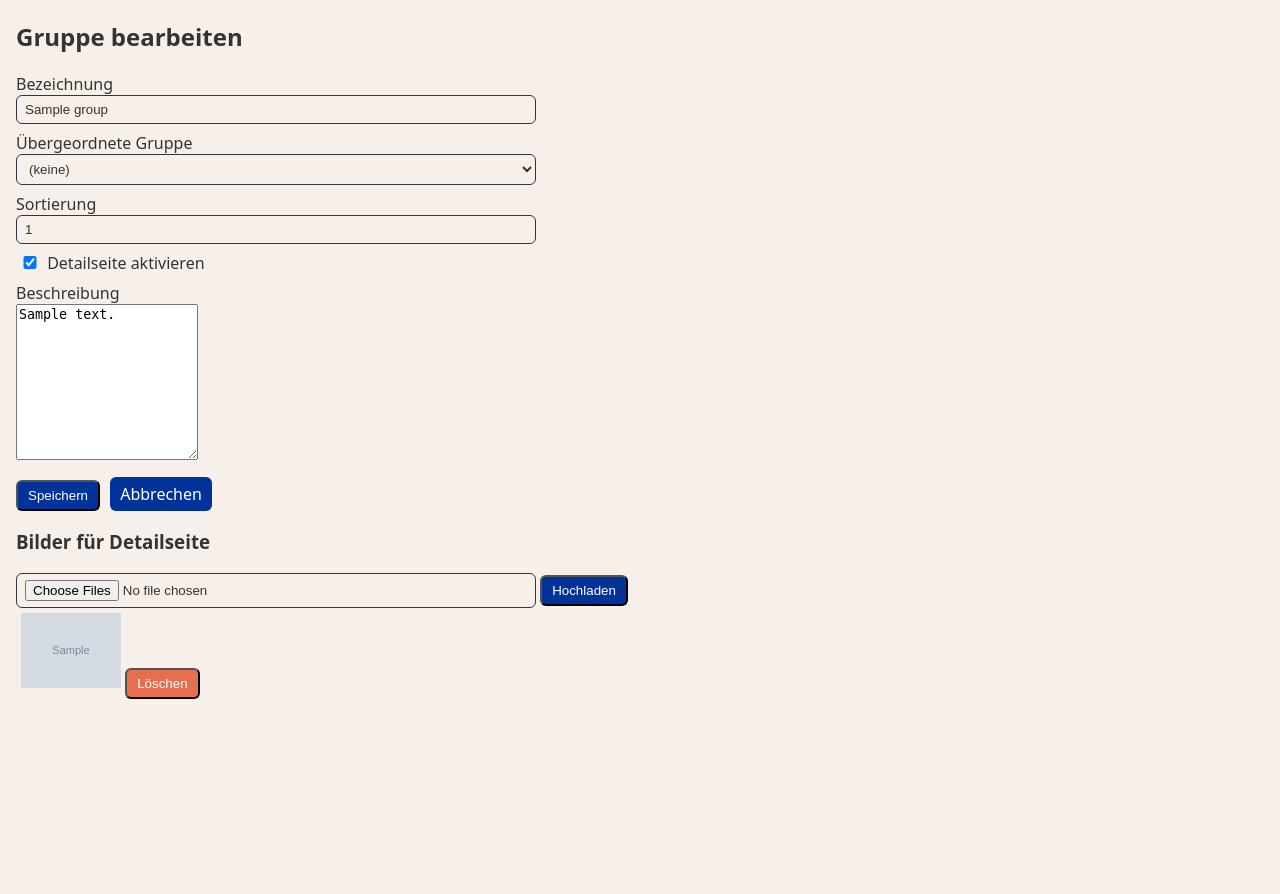
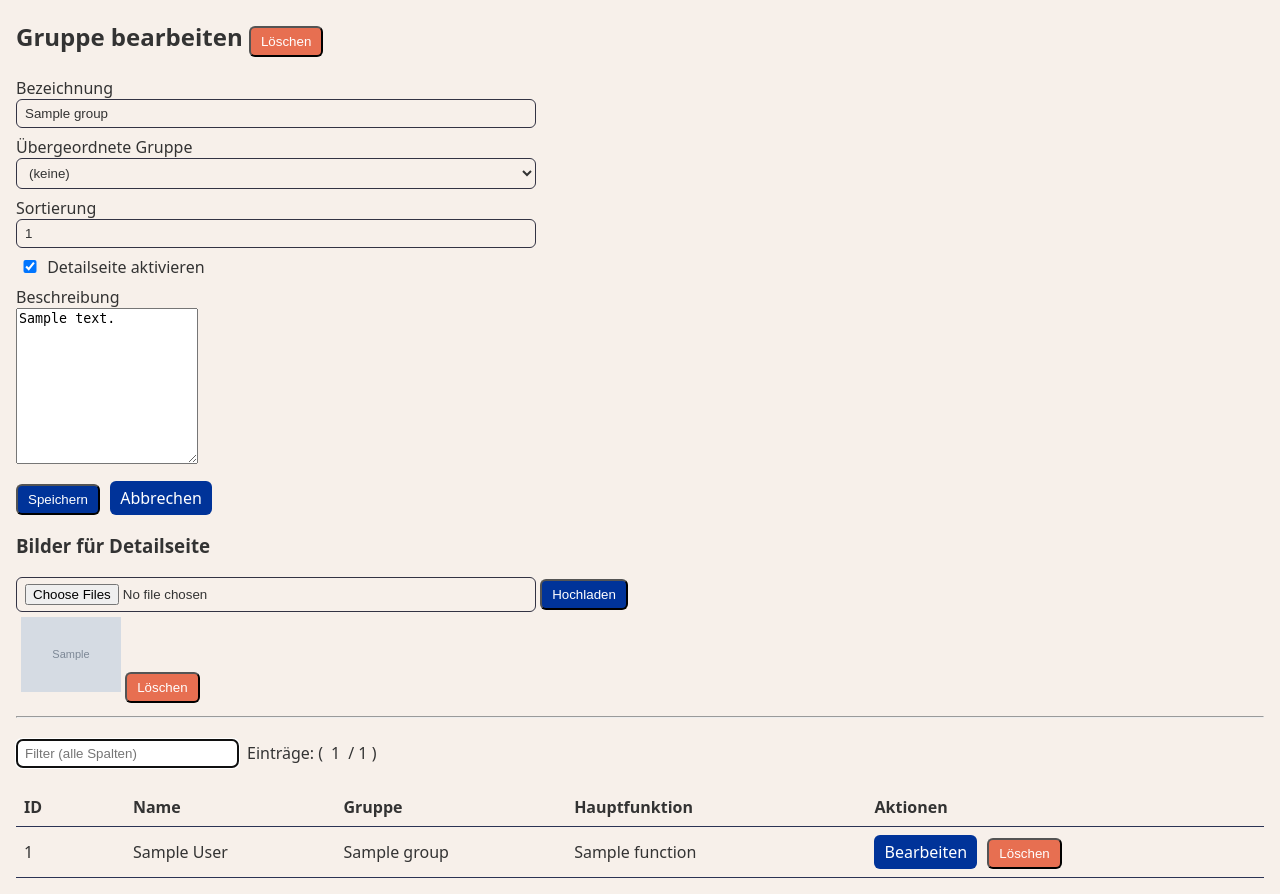
Before and after one commit to nhet/THWHelferboard, a FastAPI app: page /admin/groups/1 in a window 1280 px wide. Shown: the part 126-1020 px from the top of the page. Before the commit the page ends 825 px from the top, so only its background shows below. Run offline with FastAPI, Linux system fonts and the light colour scheme; tables that the repository leaves empty hold one stand-in row (values such as "Sample post"); grey boxes marked "Sample" are stand-in pictures; some libraries are stand-ins or nearby versions.

Commit message:
- Show helpers on groups detailpage - Entries count in tables on funtion, helpers and groups - Delete group on detailpage

```diff
--- a/backend/app/main.py
+++ b/backend/app/main.py
@@ -427,7 +427,8 @@ def group_edit(group_id: int, request: Request, db: Session = Depends(get_db)):
     if not g:
         raise HTTPException(404)
     parents = db.query(Group).filter(Group.id != group_id).order_by(Group.sort_order.asc(), Group.name.asc()).all()
-    return templates.TemplateResponse("admin/groups_form.html", {"request": request, "group": g, "parents": parents})
+    helpers = db.query(Helper).filter(Helper.group_id == group_id).all()
+    return templates.TemplateResponse("admin/groups_form.html", {"request": request, "group": g, "parents": parents, "helpers": helpers})
 
 @app.post("/admin/groups/save")
 async def group_save(
--- a/backend/app/templates/admin/base.html
+++ b/backend/app/templates/admin/base.html
@@ -153,6 +153,9 @@
           var match = !query || text.indexOf(query) !== -1;
           r.style.display = match ? '' : 'none';
         });
+        const visibleRows = Array.from(document.querySelectorAll('table tr')).filter(tr => tr.checkVisibility());
+        const element = document.getElementById('filtertedItems');
+        element.textContent = '' + (visibleRows.length - 1) + '';
       }
 
       function initTableTools() {
--- a/backend/app/templates/admin/functions_form.html
+++ b/backend/app/templates/admin/functions_form.html
@@ -40,5 +40,7 @@
     </div>
   </form>
   <hr/>
-  {% include 'admin/helpers/helpers-table.html' %}
+  {% if func %}
+    {% include 'admin/helpers/helpers-table.html' %}
+  {% endif %}
 {% endblock %}
--- a/backend/app/templates/admin/functions_list.html
+++ b/backend/app/templates/admin/functions_list.html
@@ -15,6 +15,7 @@
     <input class="table-filter" placeholder="Filter (alle Spalten)" aria-label="Filter Funktionen" />
     <button type="button" class="table-filter-reset hidden" aria-label="Filter zurücksetzen" title="Filter zurücksetzen">✖</button>
   </div>
+    Einträge: ( <p id="filtertedItems">{{ functions|length }}</p> / {{ functions|length }} )
 </div>
 <table class="list-table">
   <thead>
--- a/backend/app/templates/admin/groups_form.html
+++ b/backend/app/templates/admin/groups_form.html
@@ -1,7 +1,16 @@
 
 {% extends 'admin/base.html' %}
 {% block admin_content %}
-<h2>{% if group %}Gruppe bearbeiten{% else %}Neue Gruppe{% endif %}</h2>
+<h2>
+  {% if group %}
+    Gruppe bearbeiten
+    <form method="post" action="/admin/groups/{{ group.id }}/delete" style="display:inline" onsubmit="return confirm('Löschen?')">
+      <button class="btn danger" type="submit">Löschen</button>
+    </form>
+  {% else %}
+    Neue Gruppe
+  {% endif %}
+</h2>
 <form method="post" action="/admin/groups/save">
   {% if group %}<input type="hidden" name="id" value="{{ group.id }}" />{% endif %}
   <label>Bezeichnung<br>
@@ -47,6 +56,8 @@
       </form>
     </div>
   {% endfor %}
+  <hr/>
+  {% include 'admin/helpers/helpers-table.html' %}
 {% endif %}
 <script src="{{ url_for('static', path='tinymce/js/tinymce/tinymce.min.js') }}"></script>
 <script>
--- a/backend/app/templates/admin/groups_list.html
+++ b/backend/app/templates/admin/groups_list.html
@@ -15,6 +15,7 @@
     <input class="table-filter" placeholder="Filter (alle Spalten)" aria-label="Filter Gruppen" />
     <button type="button" class="table-filter-reset hidden" aria-label="Filter zurücksetzen" title="Filter zurücksetzen">✖</button>
   </div>
+    Einträge: ( <p id="filtertedItems">{{ groups|length }}</p> / {{ groups|length }} )
 </div>
 <table class="list-table">
   <thead>
--- a/backend/app/templates/admin/helpers/helpers-table.html
+++ b/backend/app/templates/admin/helpers/helpers-table.html
@@ -3,6 +3,7 @@
     <input class="table-filter" placeholder="Filter (alle Spalten)" aria-label="Filter Helfer" />
     <button type="button" class="table-filter-reset hidden" aria-label="Filter zurücksetzen" title="Filter zurücksetzen">✖</button>
   </div>
+  Einträge: ( <p id="filtertedItems">{{ helpers|length }}</p> / {{ helpers|length }} )
 </div>
 <table class="list-table">
   <thead>
```
Lines whose indentation alone changed are shown as unchanged.
